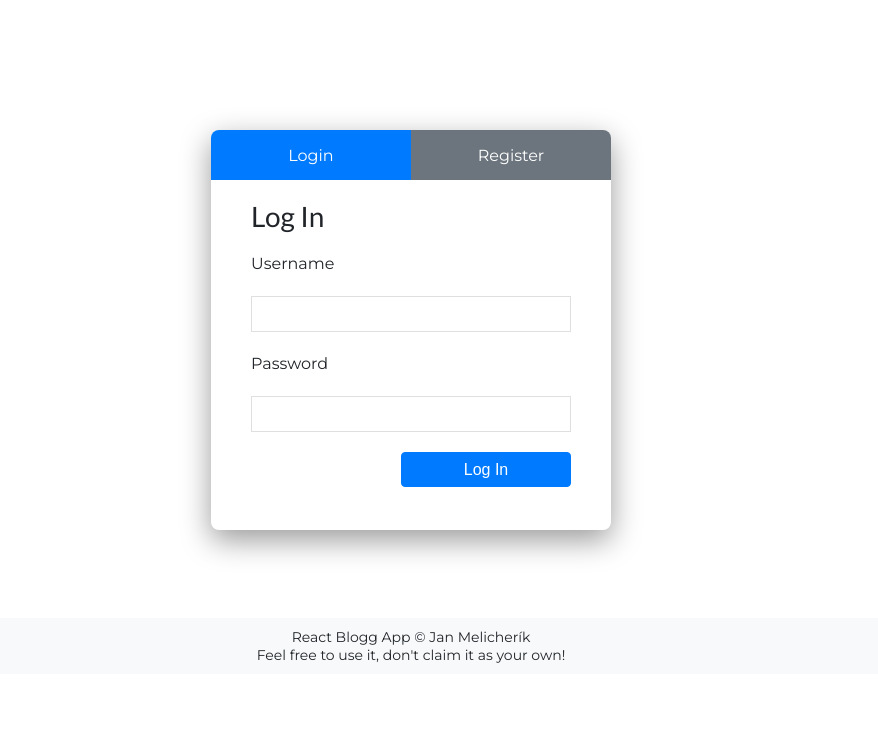
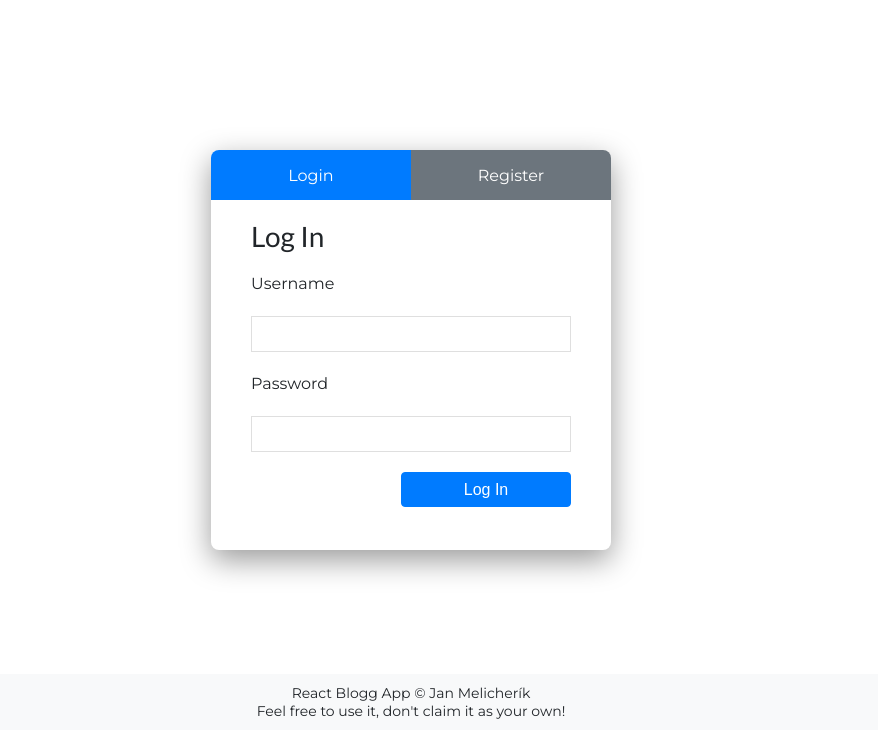
Before and after one commit to smil3cz/react-blog-app, a React app: page /user in a window 1280 px wide. Shown: the part 70-800 px from the top of the page, without its empty margins (229-1107 px from the left). Built offline with nearby package versions, Linux system fonts and the light colour scheme.

Commit message:
fixed ehader and footer sizze

```diff
--- a/src/components/ArticleComponents/ArticleItem/styles.scss
+++ b/src/components/ArticleComponents/ArticleItem/styles.scss
@@ -7,7 +7,6 @@
   display: grid;
   gap: 2rem;
   grid-template-columns: 60% 1fr;
-  padding-top: 2rem;
 
   &__header {
     h1 {
@@ -67,6 +66,7 @@
   &__comments {
     margin-top: 2rem;
     margin-bottom: 2rem;
+    padding-bottom: 9rem;
   }
 
   &__form {
--- a/src/components/Footer/styles.scss
+++ b/src/components/Footer/styles.scss
@@ -2,6 +2,9 @@
 
 .footer {
   font-size: 1.4rem;
+  position: fixed;
+  bottom: 0;
+
   display: flex;
   flex-direction: column;
   justify-content: center;
--- a/src/components/Header/styles.scss
+++ b/src/components/Header/styles.scss
@@ -1,16 +1,14 @@
 @import "../../styles/abstracts/variables";
 
 .header {
-  position: fixed;
   width: 100%;
-  top: 0;
   display: flex;
   align-items: center;
   justify-content: center;
   height: 7vh;
   padding: 0 20rem;
   margin-bottom: 2rem;
-  background-color: rgba($header-grey, 0.9);
+  background-color: $header-grey;
 
   &__container {
     width: 100%;
--- a/src/components/styles.scss
+++ b/src/components/styles.scss
@@ -1,5 +1,6 @@
 .main {
-  padding: 0 20rem;
-  padding-top: 4rem;
-  min-height: 86vh;
+  padding: 9rem 20rem;
+  margin-bottom: 2rem;
+  height: 86vh;
+  position: relative;
 }
```
